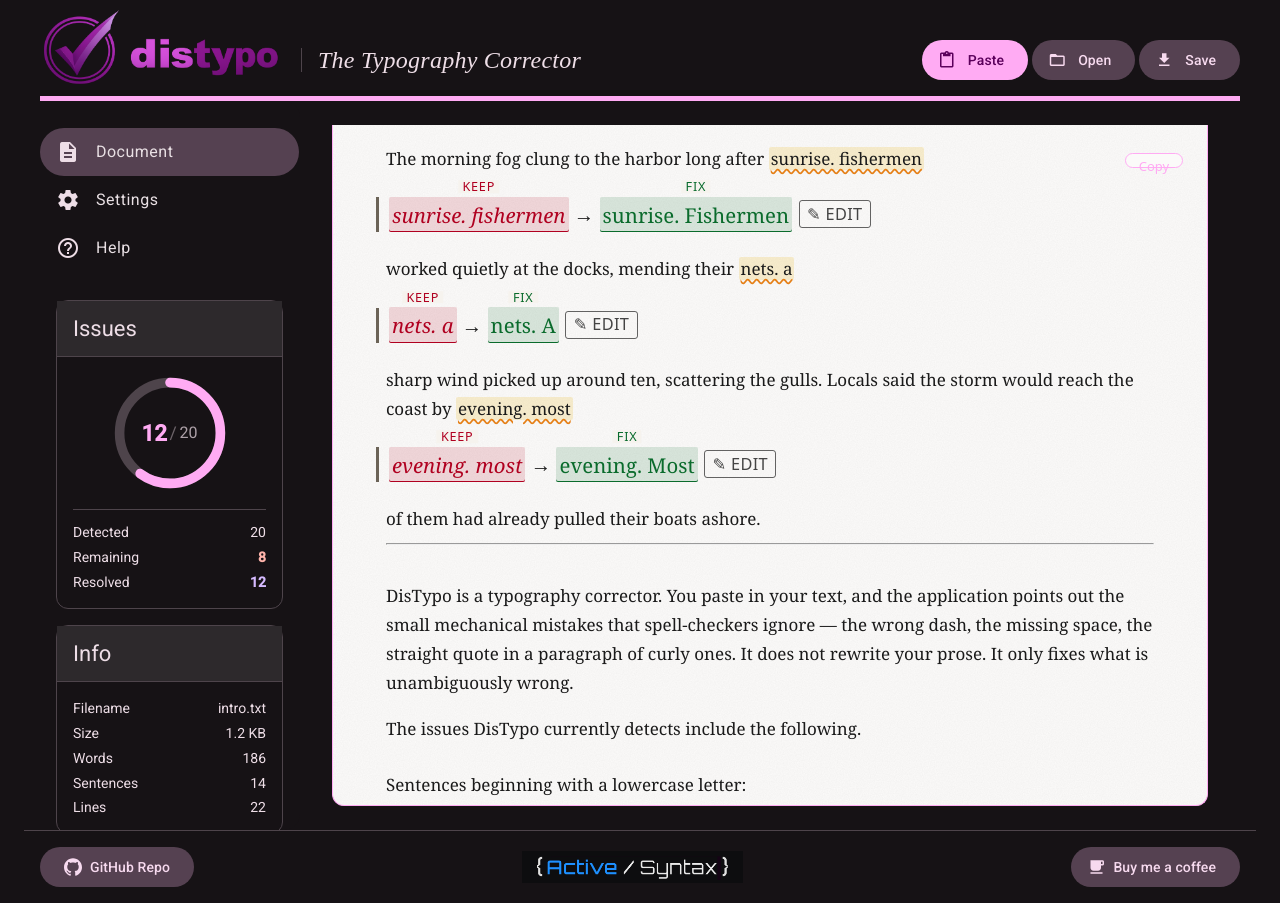
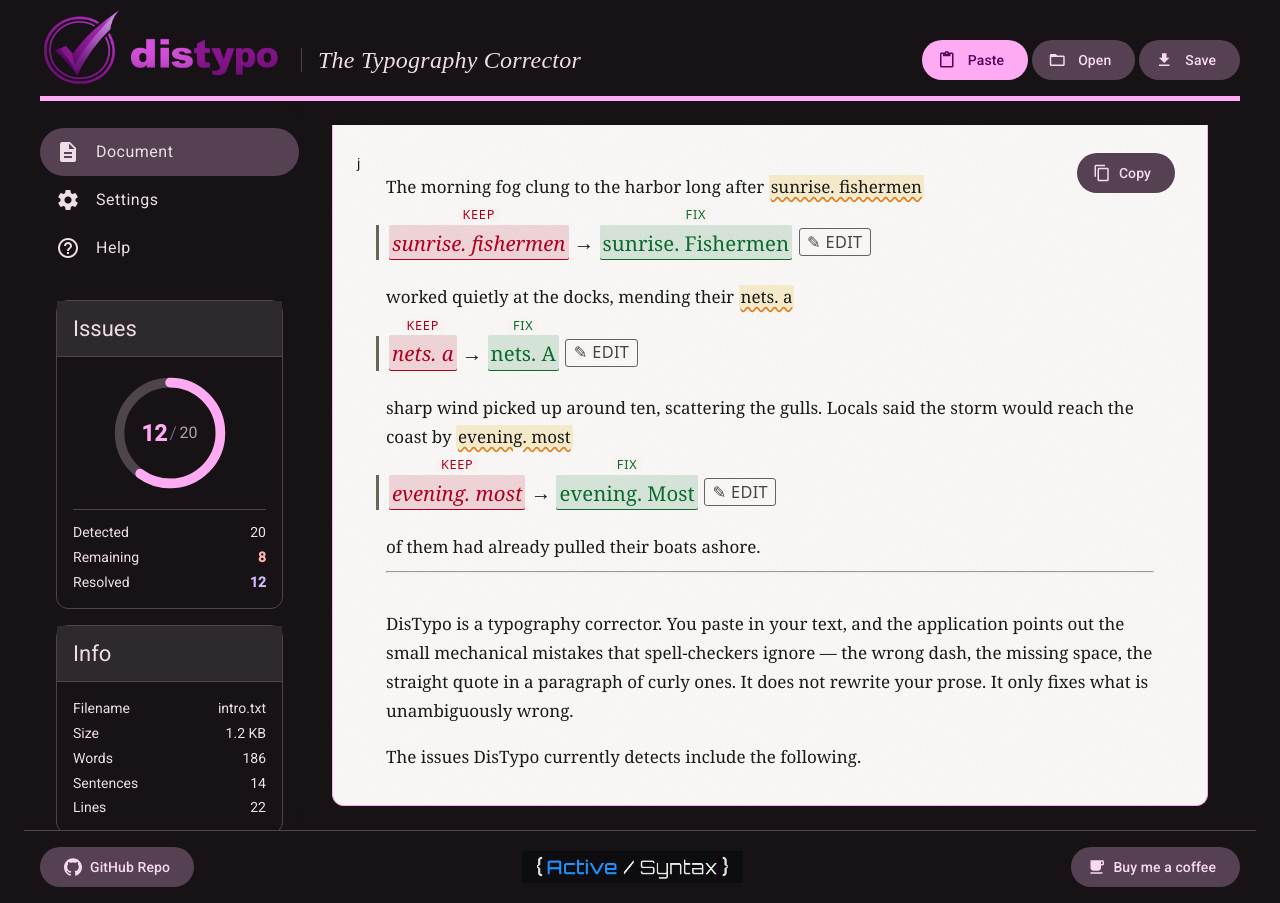
Before and after one commit to activesyntax/distypo, an Angular app in the folder distypo-app/: page / in a window 1280 px wide. Built offline with nearby package versions, Linux system fonts and the light colour scheme.

Commit message:
copy button redesign

```diff
--- a/distypo-app/src/app/document-view/document-view.html
+++ b/distypo-app/src/app/document-view/document-view.html
@@ -1,15 +1,16 @@
 <div class="article-frame">
 <div class="article-frame__toolbar">
   <button
+    matButton="tonal"
     type="button"
-      class="copy-button"
     (click)="copy()"
     [disabled]="!documentText()"
     [attr.aria-label]="copied() ? 'Copied' : 'Copy document'">
-      {{ copied() ? 'Copied!' : 'Copy' }}
+    <mat-icon>{{ copied() ? 'check' : 'content_copy' }}</mat-icon>
+    <span class="article-frame__copy-label">{{ copied() ? 'Copied' : 'Copy' }}</span>
   </button>
 </div>
-
+j
   <article class="article-frame__content">
 
 
--- a/distypo-app/src/app/document-view/document-view.scss
+++ b/distypo-app/src/app/document-view/document-view.scss
@@ -31,10 +31,13 @@
     position: sticky;
     top: 0;
     z-index: 2;
-      height: 0;            // overlay; don't push the text down
+    height: 0;
     display: flex;
     justify-content: flex-end;
-      pointer-events: none; // clicks pass through except on the button
+    padding: 0.5rem 0.5rem 0 0;
+    pointer-events: none;
+
+    > button { pointer-events: auto; }
   }
 
   &__content {
@@ -66,27 +69,5 @@
       }
 
     }
-
   }
-
-
-
 }
-.copy-button {
-  pointer-events: auto;
-  margin-top: 0.5rem;
-  font-family: system-ui, sans-serif;
-  font-size: 0.8125rem;
-  line-height: 1;
-  padding: 0.4rem 0.8rem;
-  color: var(--mat-sys-primary);
-  background: color-mix(in srgb, #fcfbfa 85%, transparent);
-  border: 1px solid var(--mat-sys-primary);
-  border-radius: var(--mat-sys-corner-small, 8px);
-  backdrop-filter: blur(2px);
-  cursor: pointer;
-  transition: background 0.15s ease, color 0.15s ease;
-
-  &:hover { background: var(--mat-sys-primary); color: var(--mat-sys-on-primary, #fff); }
-  &:disabled { opacity: 0.5; cursor: default; }
-}
--- a/distypo-app/src/app/document-view/document-view.ts
+++ b/distypo-app/src/app/document-view/document-view.ts
@@ -5,14 +5,15 @@
 import { Config } from "@config/config";
 import { CorrectionView } from '@app/correction-view/correction-view';
 import { Segment, SegmentationService } from './services/segmentation-service';
-import { CorrectionService } from '@app/correction-view/services/correction.service';
 import { DocumentService } from './services/document.service';
+import { MatButtonModule } from '@angular/material/button';
+import { MatIconModule } from '@angular/material/icon';
 
 type InputFile = { name: string; path: string };
 
 @Component({
   selector: 'app-document',
-  imports: [CorrectionView],
+  imports: [CorrectionView, MatButtonModule, MatIconModule],
   providers: [SegmentationService, DocumentService],
   templateUrl: './document-view.html',
   styleUrl: './document-view.scss',
@@ -21,10 +22,7 @@
 
   constructor(private segmentation: SegmentationService, private documentService: DocumentService) { }
 
-  private initialSelectionApplied = false;
-
   readonly inputFile: InputFile = { name: 'demo.txt', path: '/assets/data/demo.txt' };
-
 
   private readonly fileResource = httpResource.text(() => this.inputFile.path);
 
```
Lines whose indentation alone changed are shown as unchanged.
